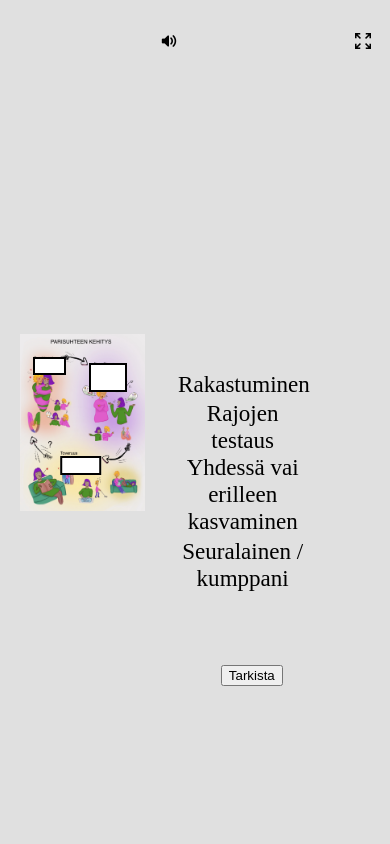
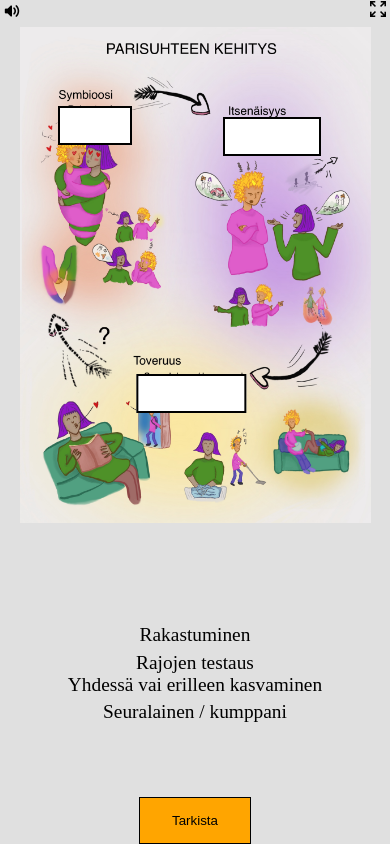
Before and after one commit to aitotoni/OmaDrag2024, a plain HTML site: page Eka/1index.html in a window 390 px wide. Drawn offline with Linux system fonts and the light colour scheme.

Commit message:
Korjauksia.

```diff
--- a/DragAndDrop.css
+++ b/DragAndDrop.css
@@ -14,8 +14,9 @@ body, html {
 }
 
 a {
+    display: inline-block;
     border: 1px solid black;
-    margin: 10%;
+    margin: 1%;
     padding: 1%;
     padding-left: 15%;
     padding-right: 15%;
--- a/Eka/drag.js
+++ b/Eka/drag.js
@@ -76,7 +76,8 @@ function tarkista() {
             document.getElementById("tulos").innerHTML = "Hyvin tehty.";
         }
         else  if (sessionStorage.clickcount > 3) {
-            location.href = 'file:///C:/Users/800037026/Desktop/Peli_Projekti/DragAndDrop.html';
+            sessionStorage.clickcount = 0;
+            location.href = '../DragAndDrop.html';
 
       }
         if (pisteet != 3) {
--- a/Eka/styles.css
+++ b/Eka/styles.css
@@ -3,7 +3,7 @@ body, html {
     padding: 0;
     height: 100%;
     background-color: #e0e0e0; /* Grey background for better visibility */
-    font-size: 120%;
+    font-size: 110%;
 }
 
 .main-container {
@@ -45,20 +45,22 @@ body, html {
 #window1 {
     top: 19%;
     left: 11%;
+    font-size: 1vw;
 }
 
 #window2 {
     top: 22%;
     right: 14%;
     width: 27%;
-    height: 12%;
+    font-size: 1vw;
 }
 
 #window3 {
     bottom: 25%;
     left: 49%;
     transform: translateX(-50%);
-    width: 30%
+    width: 30%;
+    font-size: 1vw;
 }
 
 .text {
@@ -72,7 +74,8 @@ body, html {
     right: -60%;
     padding: 0;
     border: none;
-    background-color: transparent
+    background-color: transparent;
+    cursor: pointer;
 }
 
 #screen2 {
@@ -82,7 +85,8 @@ body, html {
     right: -60%;
     padding: 0;
     border: none;
-    background-color: transparent
+    background-color: transparent;
+    cursor: pointer;
 }
 
 #volume {
@@ -91,16 +95,28 @@ body, html {
     right: 0;
     padding: 0;
     border: none;
-    background-color: transparent
+    background-color: transparent;
+    cursor: pointer;
 }
 
 #check {
     position: relative;
+    text-align: center;
+    display: inline-block;
+    padding: 15px 32px;
     bottom: -30%;
-    right: 25%;
+    right: 0;
+    border: 1px solid black;
+    background-color: orange;
+    color: black;
+    cursor: pointer;
 }
 
-/*
+#check:hover {
+    background-color: #e0e0e0;
+    transition-duration: 0.4s;
+}
+
 
 @media (max-width: 800px) {
     .main-container {
@@ -109,13 +125,50 @@ body, html {
     }
 
     .house-container, .car-container {
-        width: 80%;             // Increase width on smaller screens
-        padding-bottom: 50%;    // Adjust height to maintain aspect ratio
+        width: 80%;             /* Increase width on smaller screens */
+        padding-bottom: 50%;    /* Adjust height to maintain aspect ratio */
+    }
+
+    .house-container {
+        position: relative;
+        top: -2%;
+        width: 100%; /* Adjust as necessary */
+        height: 100%;
+        bottom: -10%;
+        background-size: contain;
     }
 
     .window {
-        width: 15%;             // Adjust window size
-        height: 20%;
+        width: 20%;             /* Adjust window size */
+        height: 6%;
+    }
+
+    #volume {
+        right: 52%;
+        top: -71%;
+    }
+
+    #screen, #screen2 {
+        top: -69%;
+        left: 52%;
+    }
+
+    #window1 {
+        top: 21%;
+        font-size: 3vw;
+    }
+
+    #window2 {
+        top: 23%;
+        font-size: 3vw;
+    }
+
+    #window3 {
+        top: 67%;
+        font-size: 3vw;
+    }
+
+    #check {
+        bottom: 0;
     }
 }
-*/
```
Also changed, not shown: DragAndDrop.html (+3 -0 lines).
